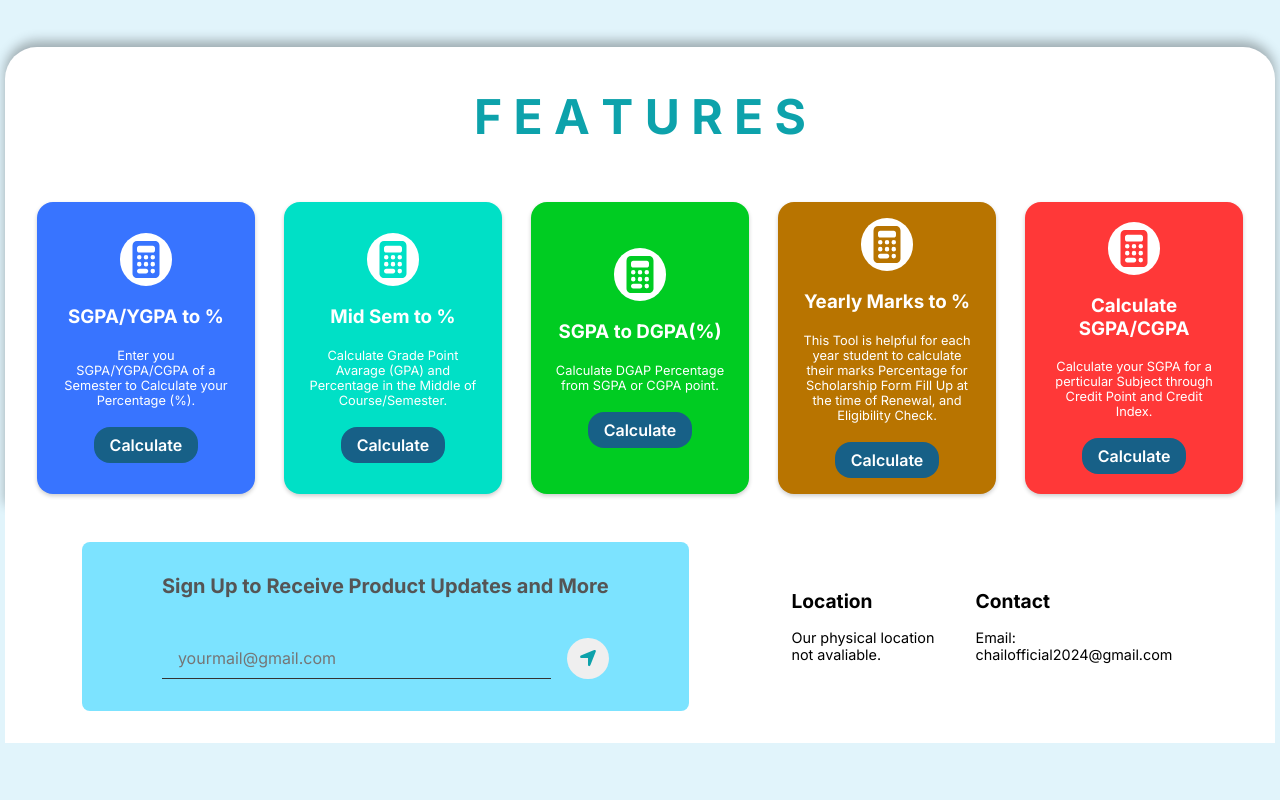
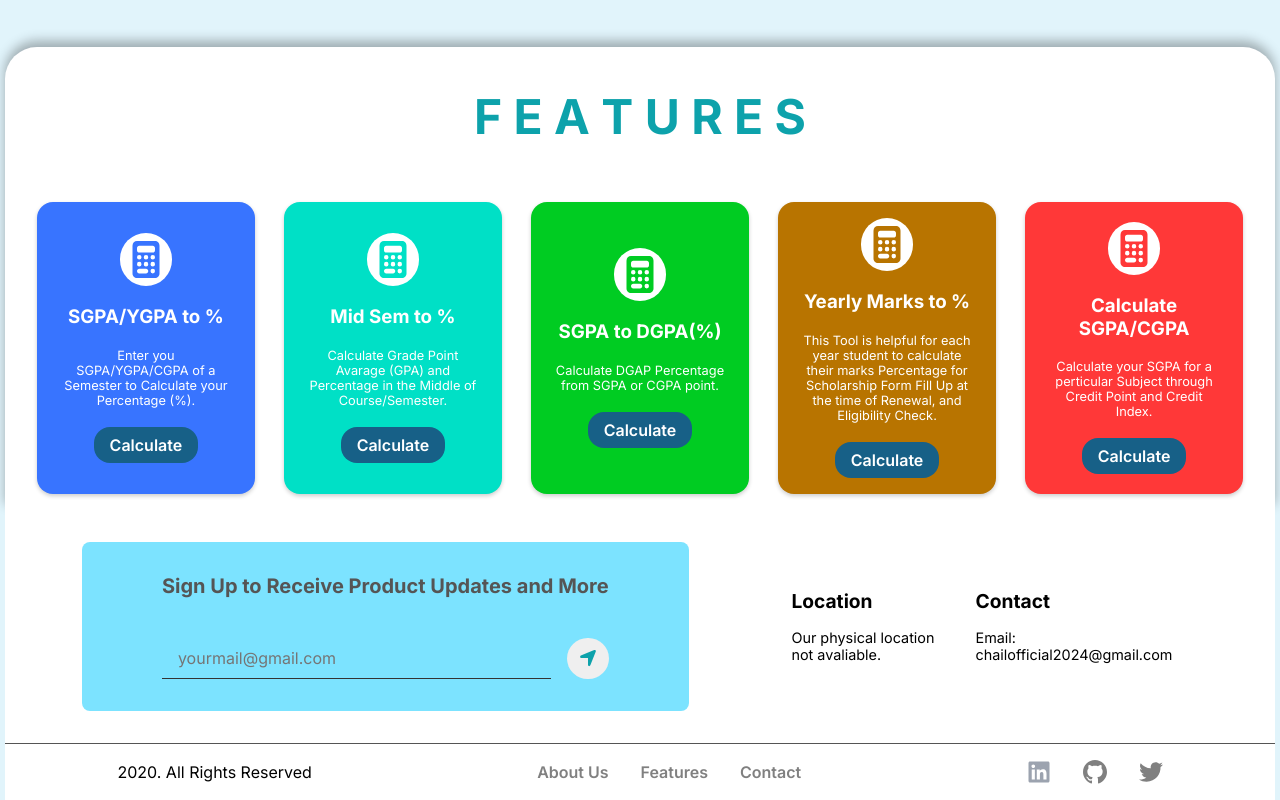
Before and after one commit to RanaChail/ScholarEdu, a plain HTML site: page index.html in a window 1280 px wide. Shown: the part 719-1519 px from the top of the page. Before the commit the page ends 1462 px from the top, so only its background shows below. Drawn offline with Linux system fonts and the light colour scheme.

Commit message:
Added Footer Section and Optimizing hole interface.

```diff
--- a/index.html
+++ b/index.html
@@ -141,7 +141,11 @@
           Sign Up to Receive Product Updates and More
         </div>
         <div class="newsletter-input">
-          <input type="email" class="input-section" placeholder="yourmail@gmail.com"/>
+          <input
+            type="email"
+            class="input-section"
+            placeholder="yourmail@gmail.com"
+          />
           <button type="submit" class="newsletter-btn">
             <img src="./images/arrow-btn.svg" alt="send" class="arrow-btn" />
           </button>
@@ -156,10 +160,29 @@
         </div>
         <div class="contact">
           <h3 class="contact-heading">Contact</h3>
-          <p class="contact-description">
-            Email: chailofficial2024@gmail.com
-          </p>
+          <p class="contact-description">Email: chailofficial2024@gmail.com</p>
         </div>
+      </div>
+    </section>
+
+    <!--========================= Footer Section =========================-->
+    <section class="footer">
+      <div class="copyright-content">2020. All Rights Reserved</div>
+      <div class="footer-navbar">
+        <a href="#about" class="footer-text">About Us</a>
+        <a href="#feature" class="footer-text">Features</a>
+        <a href="#contact" class="footer-text">Contact</a>
+      </div>
+      <div class="social">
+        <a href="#" class="footer-icon-container">
+          <img src="./images/linkedin.svg" alt="" class="footer-icon" />
+        </a>
+        <a href="#" class="footer-icon-container">
+          <img src="./images/github.svg" alt="" class="footer-icon" />
+        </a>
+        <a href="#" class="footer-icon-container">
+          <img src="./images/twitter.svg" alt="" class="footer-icon" />
+        </a>
       </div>
     </section>
   </body>
--- a/style.css
+++ b/style.css
@@ -23,6 +23,7 @@ body{
     text-align: center;
     background-color: var(--background-color);
     padding: 0.1rem 0.3rem;
+    overflow-x: hidden;
 }
 
 /*------------------------------ Header Section -----------------------------*/
@@ -416,6 +417,13 @@ body{
     cursor: pointer;
 }
 
+@media screen and (max-width: 400px) {
+    .newsletter-btn{
+        height: 2.35rem;
+        width: 2.7rem;
+    }
+}
+
 .arrow-btn{
     height: 100%;
     width: 100%;
@@ -463,7 +471,7 @@ body{
         margin: 0 2rem;
     }
     .contact-content{
-        width: 100%;
+        width: 75%;
         flex-direction: row;
     }
 }
@@ -489,3 +497,72 @@ body{
         text-align: center;
     }
 }
+
+
+/*-------------------------------- Footer Section -------------------------------*/
+.footer{
+    width: 100%;
+    background-color: white;
+    padding: 1rem 0;
+    margin: 0 auto;
+    border-top: 1px solid var(--dark-gray);
+    display: flex;
+    justify-content: space-around;
+    align-items: center;
+}
+
+.footer-navbar{
+    display: flex;
+    justify-content: space-between;
+    gap: 2rem;
+}
+
+.footer-text{
+    font-size: 1rem;
+    font-weight: 600;
+    color: var(--gray);
+    transition: all 0.3s ease;
+}
+
+.footer-text:hover{
+    color: var(--primary-color);
+}
+
+.social{
+    display: flex;
+    justify-content: space-between;
+    gap: 2rem;
+}
+
+.footer-icon-container{
+    height: 1.5rem;
+    width: 1.5rem;
+}
+
+.footer-icon{
+    height: 100%;
+    width: 100%;
+}
+
+@media screen and (max-width: 800px) {
+    .copyright-content{
+        font-size: 0.9rem;
+    }
+    .footer-navbar{
+        gap: 1rem;
+    }
+    .footer-text{
+        font-size: 0.85rem;
+    }
+    .footer-icon-container{
+        height: 1.25rem;
+        width: 1.25rem;
+    }
+}
+
+@media screen and (max-width: 568px) {
+    .footer{
+        flex-direction: column;
+        gap: 1rem;
+    }
+}
```
Also changed, not shown: images/github.svg (added), images/linkedin.svg (added), images/twitter.svg (added).
